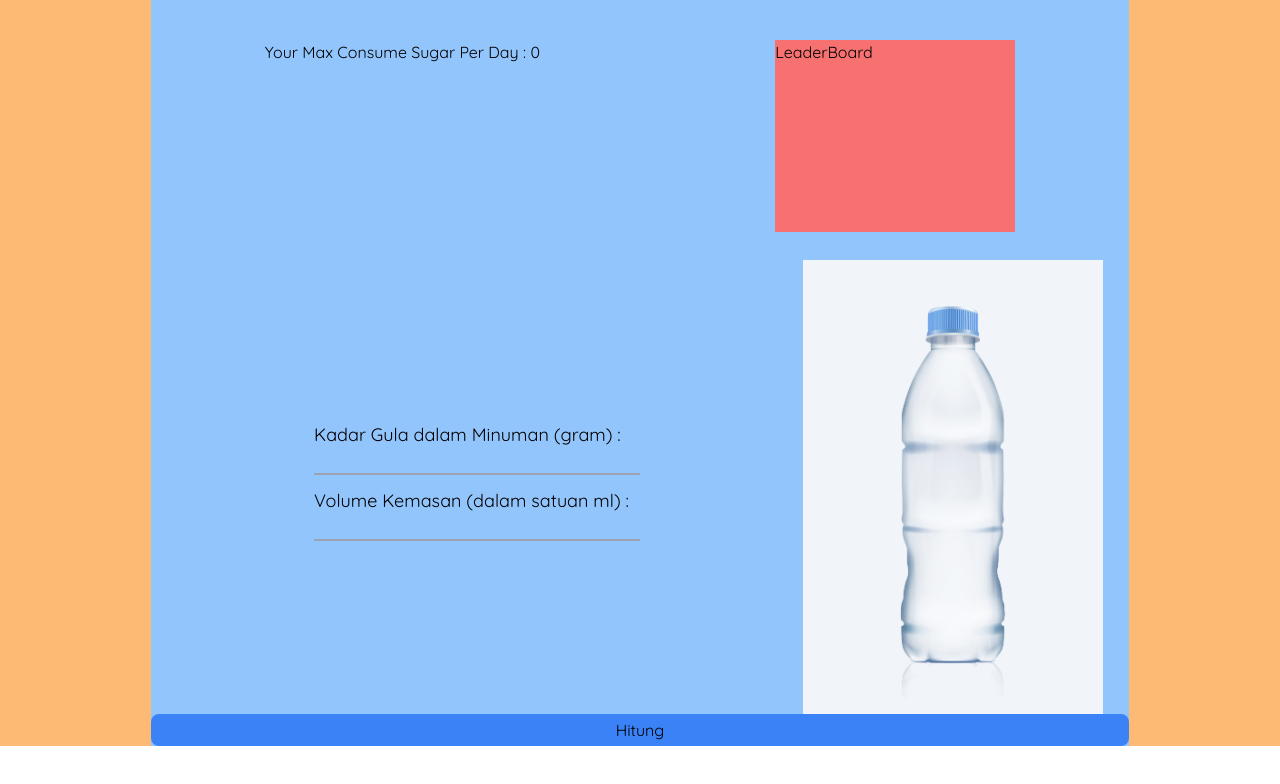
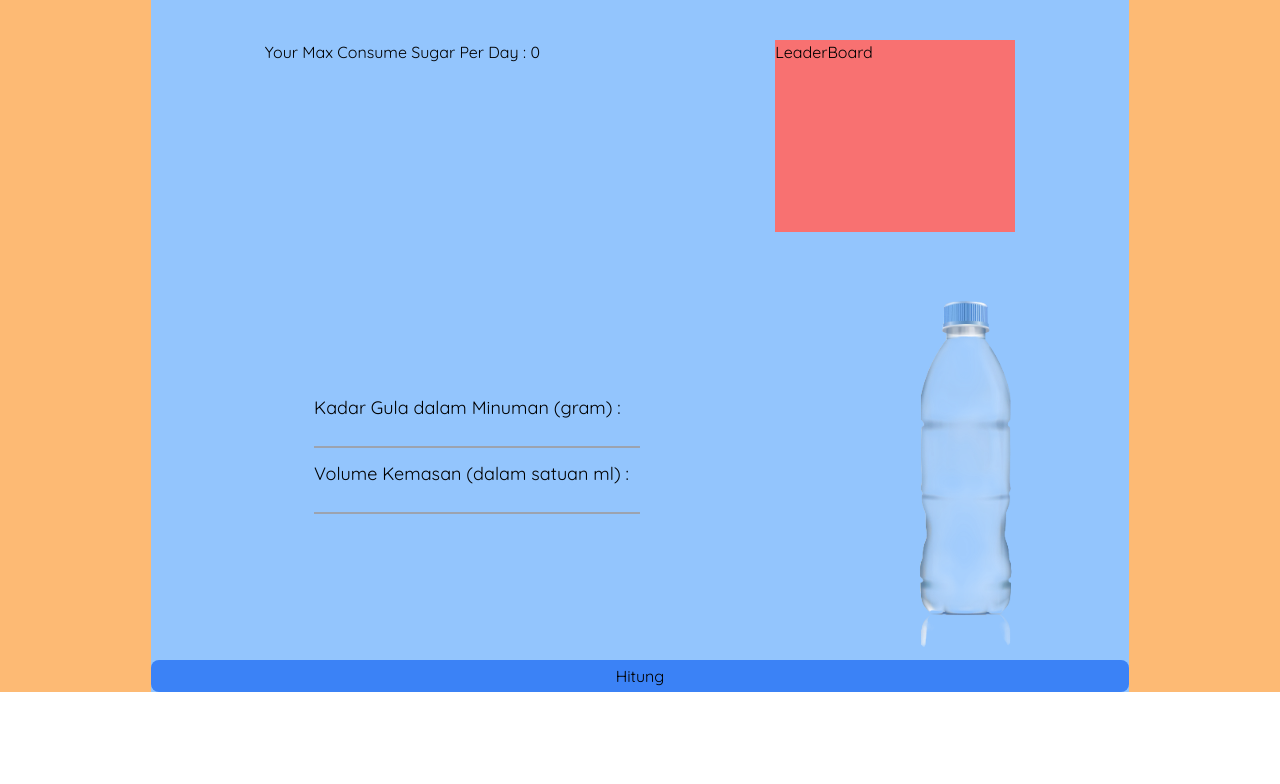
Before and after one commit to GaluhPncWirs/consumption-limit-for-packaged-beverages, a Next.js app: page /mainContent in a window 1280 px wide. Shown: the top 784 px of the page. Built offline with nearby package versions, Linux system fonts and the light colour scheme.

Commit message:
menambahkan css masking

```diff
--- a/src/app/index.css
+++ b/src/app/index.css
@@ -57,4 +57,28 @@
       #inputGender input[type="radio"]:checked::before {
         opacity: 1;
       }
+
+      .bottleInside{
+        width: 300px;
+        height: 400px;
+        position: relative;
+        background-image: url("/images/plastic-bottle-water.png");
+        background-size: contain;
+        background-repeat: no-repeat;
+        background-position: center;
+        mask-image: url("/images/plastic-bottle-water.png");
+        mask-size: contain;
+        mask-repeat: no-repeat;
+        mask-position: center;
+        -webkit-mask-image: url("/images/plastic-bottle-water.png");
+      }
+
+      .fill{
+        position: absolute;
+        bottom: 0;
+        left: 0;
+        width: 100%;
+        background-color: rgba(0, 200, 255, 0.7);
+        transition: height 0.2s ease-in-out;
+      }
 }
--- a/src/app/inputUser/page.tsx
+++ b/src/app/inputUser/page.tsx
@@ -90,7 +90,6 @@ export default function DisplayInputUser() {
   const bodyHeight = useRef<HTMLInputElement>(null);
   const bodyWeight = useRef<HTMLInputElement>(null);
   const activityLevel = useRef<HTMLSelectElement>(null);
-  const healthStatus = useRef<HTMLSelectElement>(null);
   const { setYourMaxSugar } = useCalories();
   const [modalBox, setModalBox] = useState(false);
 
@@ -135,10 +134,14 @@ export default function DisplayInputUser() {
     const TDEE = BMR! * activityFactor;
     let maxSugarCalories;
 
-    // Sesuaikan berdasarkan status kesehatan
-    if (healthStatus.current?.value === "overweight") {
+    const convertToMeters = height / 100;
+    const heightSquares = Math.pow(convertToMeters, 2);
+    let bodyMassIndex = weight / heightSquares;
+    if (Math.floor(bodyMassIndex) >= 30) {
+      // obesitas
       maxSugarCalories = TDEE * 0.05;
     } else {
+      // normal
       maxSugarCalories = TDEE * 0.1;
     }
 
@@ -151,16 +154,16 @@ export default function DisplayInputUser() {
     <>
       <div className="w-full">
         <div>
-          <h1 className="text-center mb-5 text-xl font-bold">
-            Penghitung Konsumsi Batas Aman Konsumsi Gula Harian{" "}
-          </h1>
-          <div className="bg-blue-300 rounded-lg py-5 px-3 max-w-xl mx-auto shadow-lg">
+          <div className="bg-blue-300 rounded-lg py-10 px-5 max-w-xl mx-auto shadow-lg">
             {/* <div className="mb-5 text-center text-lg font-semibold">
               <h2>
                 silahkan inputkan di bawah ini agar bisa mengetahui berapa
                 kalori anda{" "}
               </h2>
             </div> */}
+            <h1 className="text-center mb-8 text-xl font-bold">
+              Penghitung Konsumsi Batas Aman Konsumsi Gula Harian{" "}
+            </h1>
             <form
               id="sugarForm"
               className="flex flex-col justify-center gap-4 ml-5"
@@ -248,22 +251,8 @@ export default function DisplayInputUser() {
                   </option>
                 </select>
               </div>
-
-              <div>
-                <label htmlFor="healthStatus" className="block mb-2 text-lg">
-                  Status Kesehatan
-                </label>
-                <select
-                  id="healthStatus"
-                  className="p-2 rounded-md bg-slate-300 text-sm cursor-pointer"
-                  ref={healthStatus}
-                >
-                  <option value="normal">Normal</option>
-                  <option value="overweight">Obesitas</option>
-                </select>
-              </div>
             </form>
-            <div className="mt-4 mx-auto text-center max-w-20 rounded-md bg-slate-300 hover:bg-slate-400">
+            <div className="mt-8 mx-auto text-center max-w-20 rounded-md bg-slate-300 hover:bg-slate-400">
               <button onClick={calculateMaxSugar}>Hitung</button>
             </div>
           </div>
--- a/src/app/mainContent/page.tsx
+++ b/src/app/mainContent/page.tsx
@@ -1,28 +1,32 @@
 "use client";
 
 import { useCalories } from "@/context/useContex";
-import Image from "next/image";
 import { useRef } from "react";
 
 export default function MainContent() {
   const { yourMaxSugar } = useCalories();
   const sugarMinumanRef = useRef<HTMLInputElement>(null);
   const volumeKemasanRef = useRef<HTMLInputElement>(null);
+  const fillBottle = useRef<any>(null);
   function calculateMaximal() {
     const sugarMinuman = parseInt(sugarMinumanRef.current?.value || "0");
     const volumeKemasan = parseInt(volumeKemasanRef.current?.value || "0");
     const product = sugarMinuman / volumeKemasan;
     const maxConsumptionMl = yourMaxSugar / product;
+    const convert = maxConsumptionMl / volumeKemasan;
+    console.log(convert);
     if (maxConsumptionMl >= volumeKemasan) {
       console.log(
         `Konsumsi per: ${Math.floor(maxConsumptionMl / volumeKemasan)} botol`
       );
+      // fillBottle.current!.style.height = maxConsumptionMl / volumeKemasan + "%";
     } else {
       console.log(
         `Minuman ini bisa anda konsumsi :  ${maxConsumptionMl.toFixed(
           2
         )} ml, kurang dari satu botol.`
       );
+      fillBottle.current!.style.height = convert + "%";
     }
     console.log(
       maxConsumptionMl.toLocaleString("id-ID", {
@@ -79,14 +83,8 @@ export default function MainContent() {
                 </label>
               </div>
             </form>
-            <div className="basis-2/6">
-              <Image
-                src="/images/plastic-bottle-water.png"
-                alt="bottle"
-                width={300}
-                height={400}
-                className="bg-slate-100"
-              />
+            <div className="basis-2/6 bottleInside">
+              <div className="fill" ref={fillBottle}></div>
             </div>
           </div>
           <button
```
